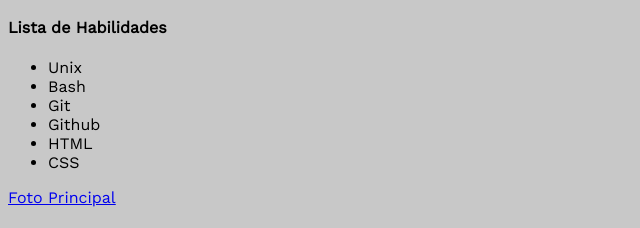
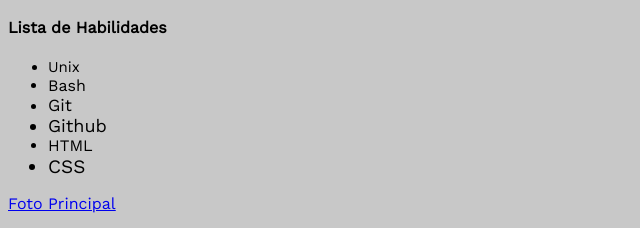
Before and after one commit to Andersonp-Silva25/Andersonp-Silva25.github.io, a plain HTML site: page index.html in a window 1280 px wide. Shown: the part 376-604 px from the top of the page, 0-640 px from the left. Drawn offline with nearby package versions, Linux system fonts and the light colour scheme.

Commit message:
Adicionei um tamanho diferente para cada item da lista de habilidades

```diff
--- a/index.html
+++ b/index.html
@@ -21,6 +21,21 @@
         strong {
             font-style: italic;
         }
+        .size1 {
+            font-size: 15px;
+        }
+        .size2 {
+            font-size: 16px;
+        }
+        .size3 {
+            font-size: 17px;
+        }
+        .size4 {
+            font-size: 18px;
+        }
+        .size6 {
+            font-size: 19px;
+        }
     </style>
 </head>
 <body>
@@ -33,12 +48,12 @@
     <a href="https://www.linkedin.com/in/ap-silva/" target="_blank">Saiba mais sobre mim [...]</a>
     <h4>Lista de Habilidades</h4>
     <ul>
-        <li>Unix</li>
-        <li>Bash</li>
-        <li>Git</li>
-        <li>Github</li>
-        <li>HTML</li>
-        <li>CSS</li>
+        <li class="size1">Unix</li>
+        <li class="size2">Bash</li>
+        <li class="size3">Git</li>
+        <li class="size4">Github</li>
+        <li class="size5">HTML</li>
+        <li class="size6">CSS</li>
     </ul>
     <a href="#main-picture">Foto Principal</a>
 </body>
```
